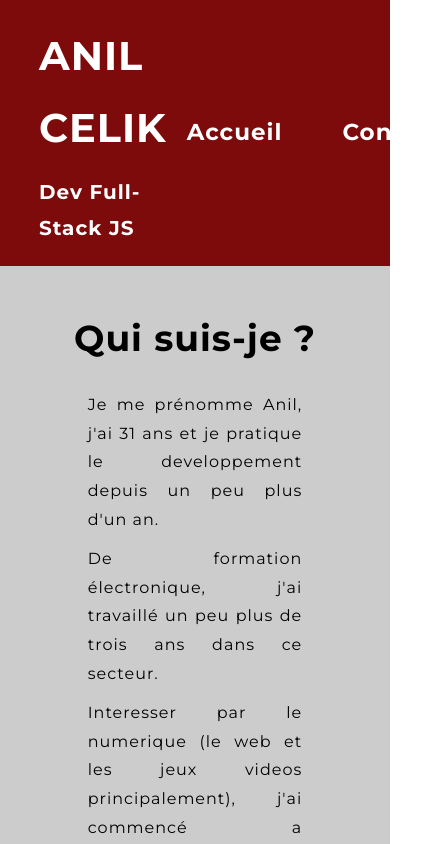
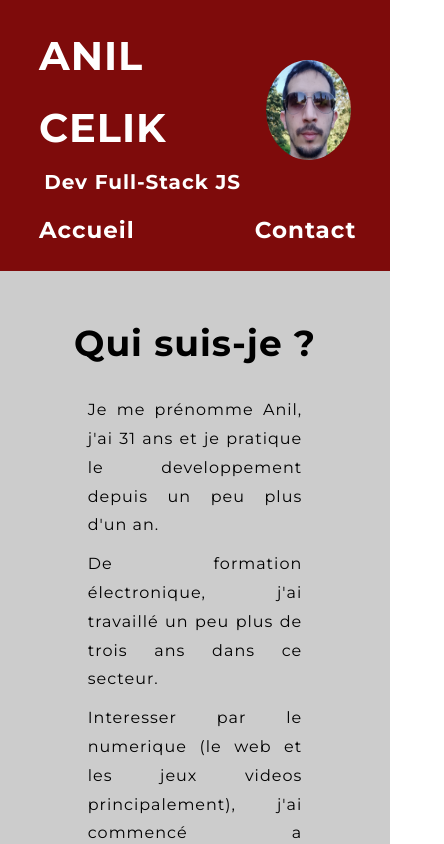
Before and after one commit to AnilC07/my-portfolio, a Next.js app: page / in a window 390 px wide. Shown: the top 844 px of the page, 444 px wide, since content can reach past the window. Built offline with nearby package versions, Linux system fonts and the light colour scheme; no server answers; the database is empty.

Commit message:
Edit header css and navigation css

```diff
--- a/components/Layout/Header.module.css
+++ b/components/Layout/Header.module.css
@@ -24,7 +24,6 @@
     color: #fff;
     font-size: 4rem;
     display: block;
-    margin-bottom: 1rem;
 }
 
 .titre h2{
@@ -41,3 +40,15 @@
     display: block;
     width: 100%;
 }
+
+@media screen and (max-width:992px) {
+    .header{
+        flex-direction: column;
+        align-items: center;
+
+    }
+
+    .logo {
+        margin-bottom: 1rem;
+    }
+}
--- a/components/UI/Navigation.module.css
+++ b/components/UI/Navigation.module.css
@@ -1,14 +1,21 @@
-.navigation{
-font-size: 2.3rem;
-font-weight: 600;
-flex-basis: 20%;
+.navigation {
+    font-size: 2.3rem;
+    font-weight: 600;
 }
 
-.nav-items{
-display: flex;
-gap: 6rem;
+.nav-items {
+    display: flex;
+    gap: 12rem;
 }
 
-.nav-items li{
 
+@media screen and (max-width:992px) {
+    .navigation {
+        width: 100%;
+    }
+
+    .nav-items {
+        width: 100%;
+        justify-content: space-between;
+    }
 }
```
